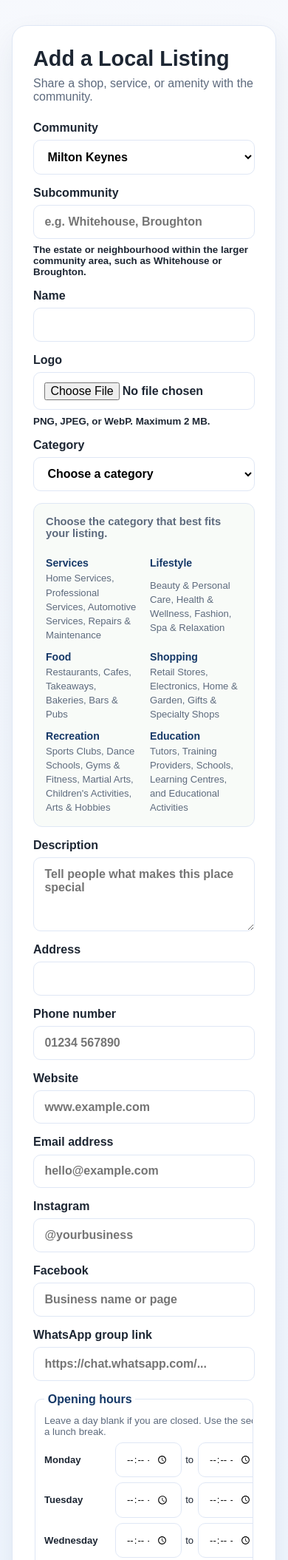
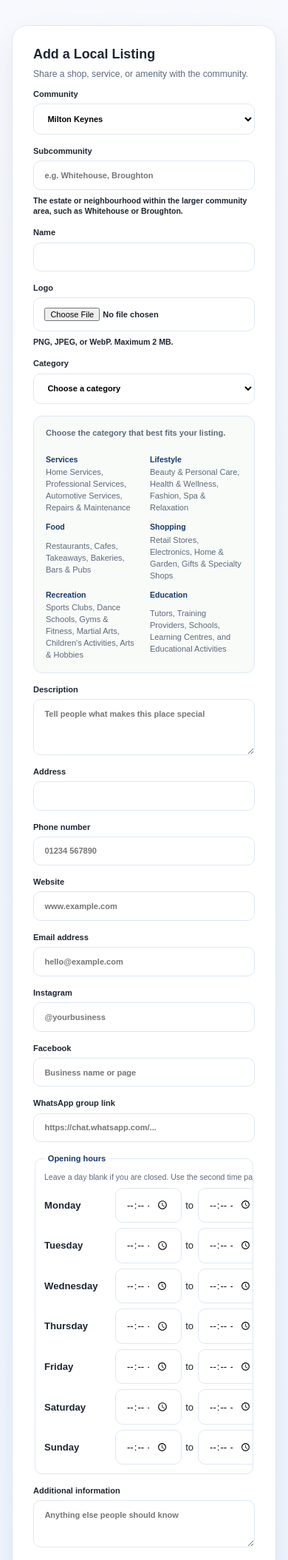
Before and after one commit to mbnarayn/communise, a Flask app: page /add in a window 390 px wide. Shown: the part 133-2242 px from the top of the page at 74% size. Run offline with Flask 3, Linux system fonts and the light colour scheme.

Commit message:
ui updates

```diff
--- a/data/listings.json
+++ b/data/listings.json
@@ -18,7 +18,7 @@
     "deals": "Free refill on selected drinks this week.",
     "homepagefeatured": true,
     "communitypagefeatured": true,
-    "usage_count": 1,
+    "usage_count": 2,
     "approved": true
   },
   {
@@ -32,7 +32,7 @@
     "community": "miltonkeynes",
     "homepagefeatured": true,
     "communitypagefeatured": true,
-    "usage_count": 0,
+    "usage_count": 1,
     "approved": true,
     "pending_action": "",
     "phone": "34321 234132",
--- a/static/styles.css
+++ b/static/styles.css
@@ -574,6 +574,41 @@ nav a {
   margin-bottom: 24px;
 }
 
+.listing-form-card {
+  font-size: 0.69rem;
+}
+
+.listing-form-card h1 {
+  font-size: clamp(1.12rem, 1.6vw, 1.6rem);
+}
+
+.listing-form-card > p {
+  margin-bottom: 0.72rem;
+  font-size: 0.76rem;
+  line-height: 1.45;
+}
+
+.listing-form-card label {
+  font-size: 0.69rem;
+}
+
+.listing-form-card small {
+  font-size: 0.66rem;
+  line-height: 1.35;
+}
+
+.listing-form-card .category-guide-title {
+  font-size: 0.69rem;
+}
+
+.listing-form-card .category-guide-grid strong {
+  font-size: 0.66rem;
+}
+
+.listing-form-card .category-guide-grid span {
+  font-size: 0.69rem;
+}
+
 .about-card h1 {
   font-size: 1rem;
 }
@@ -1106,6 +1141,15 @@ select {
     min-width: 190px;
   }
 
+  .about-actions .about-explore {
+    width: auto;
+    min-width: 190px;
+    height: 30px;
+    min-height: 30px;
+    padding: 0 0.7rem;
+    font-size: 0.76rem;
+  }
+
   .detail-grid {
     grid-template-columns: repeat(2, minmax(0, 1fr));
   }
--- a/templates/about.html
+++ b/templates/about.html
@@ -3,7 +3,7 @@
   <head>
     <meta charset="UTF-8" />
     <meta name="viewport" content="width=device-width, initial-scale=1.0" />
-    <title>About Us | Communise</title>
+    <title>About Communise</title>
     <link rel="icon" type="image/jpeg" href="{{ url_for('static', filename='favicon.jpg') }}" />
     <link rel="stylesheet" href="{{ url_for('static', filename='styles.css') }}" />
   </head>
--- a/templates/add_listing.html
+++ b/templates/add_listing.html
@@ -23,7 +23,7 @@
     </header>
 
     <main class="container form-page">
-      <section class="form-card">
+      <section class="form-card listing-form-card">
         <h1>{% if editing and admin_mode %}Edit Listing (Admin){% elif editing %}Edit Listing{% else %}Add a Local Listing{% endif %}</h1>
         <p>{% if editing and admin_mode %}Update this listing directly.{% elif editing %}Update the listing details and submit them for review.{% else %}Share a shop, service, or amenity with the community.{% endif %}</p>
 
```
